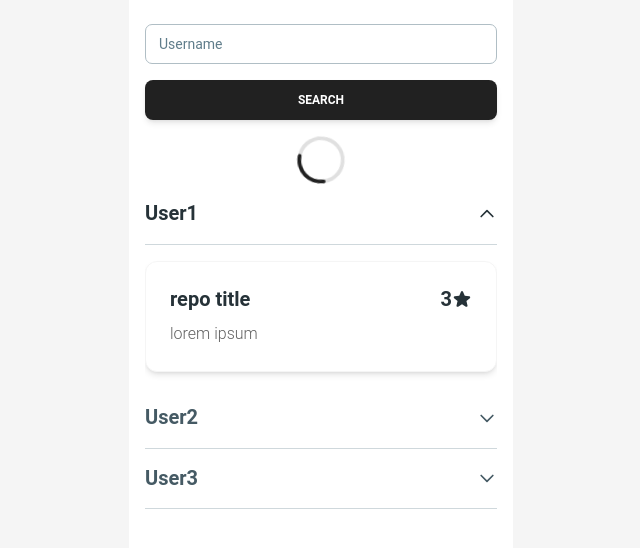
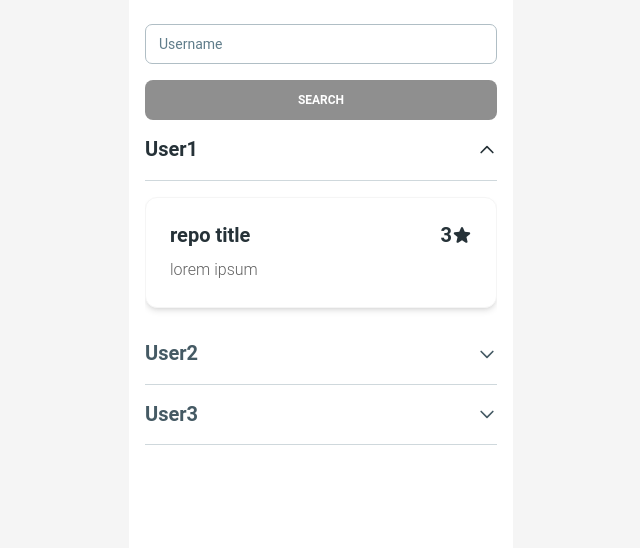
Before and after one commit to awtian/atask, a React (Vite) app: page / in a window 1280 px wide. Shown: the top 548 px of the page, without its empty margins (319-959 px from the left). Built offline with nearby package versions, Linux system fonts and the light colour scheme.

Commit message:
Interactivity

```diff
--- a/src/App.tsx
+++ b/src/App.tsx
@@ -2,21 +2,42 @@ import "./App.css";
 
 import { Button, Input, Spinner } from "@material-tailwind/react";
 import UserList from "./components/UserList";
+import { useState } from "react";
 
 function App() {
+  const [search, setSearch] = useState("");
+  const [isLoading, setIsLoading] = useState(false);
+
+  const searchData = () => {
+    setIsLoading(true);
+  };
+
   return (
     <div className="min-h-screen flex justify-center bg-gray-100">
       <div className="max-w-sm w-full py-6 px-4 bg-white">
         {/* input */}
-        <Input size="md" label="Username" />
+        <Input
+          size="md"
+          label="Username"
+          value={search}
+          onChange={(e) => setSearch(e.target.value)}
+        />
         {/* button */}
-        <Button className="w-full mt-4">Search</Button>
-        {/* Loading */}
-        <div className="w-full flex justify-center mt-4">
-          <Spinner className="h-12 w-12" />
-        </div>
-        {/* UserList */}
-        <UserList />
+        <Button
+          className="w-full mt-4"
+          disabled={search.length < 1}
+          onClick={searchData}
+        >
+          Search
+        </Button>
+        {/* userList */}
+        {isLoading ? (
+          <div className="w-full flex justify-center mt-4">
+            <Spinner className="h-12 w-12" />
+          </div>
+        ) : (
+          <UserList />
+        )}
       </div>
     </div>
   );
--- a/src/components/UserList.tsx
+++ b/src/components/UserList.tsx
@@ -27,7 +27,7 @@ function Icon({ id, open }: { id: number; open: number }) {
 export default function UserList() {
   const [open, setOpen] = useState(1);
 
-  const handleOpen = (value: number) => {
+  const handleOpen = (value: number): void => {
     setOpen(open === value ? 0 : value);
   };
 
--- a/src/components/UserList/UserRepo.tsx
+++ b/src/components/UserList/UserRepo.tsx
@@ -1,10 +1,12 @@
 import { Card, CardBody, Typography } from "@material-tailwind/react";
 
-export default function UserRepo(props: {
+type UserRepoProps = {
   title: string;
   description: string;
   stars: number;
-}) {
+};
+
+export default function UserRepo(props: UserRepoProps) {
   return (
     <Card className="w-full border-gray-100 border-solid border text-left">
       <CardBody>
```
